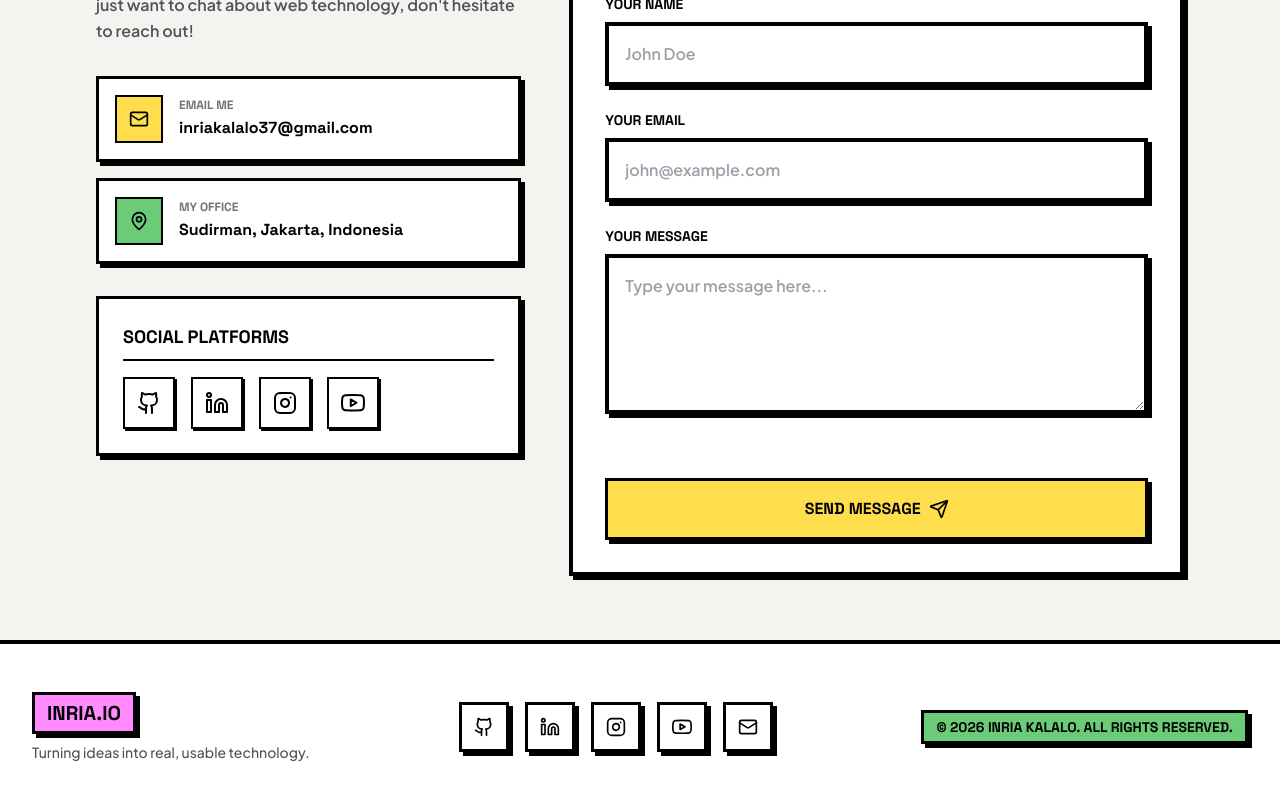
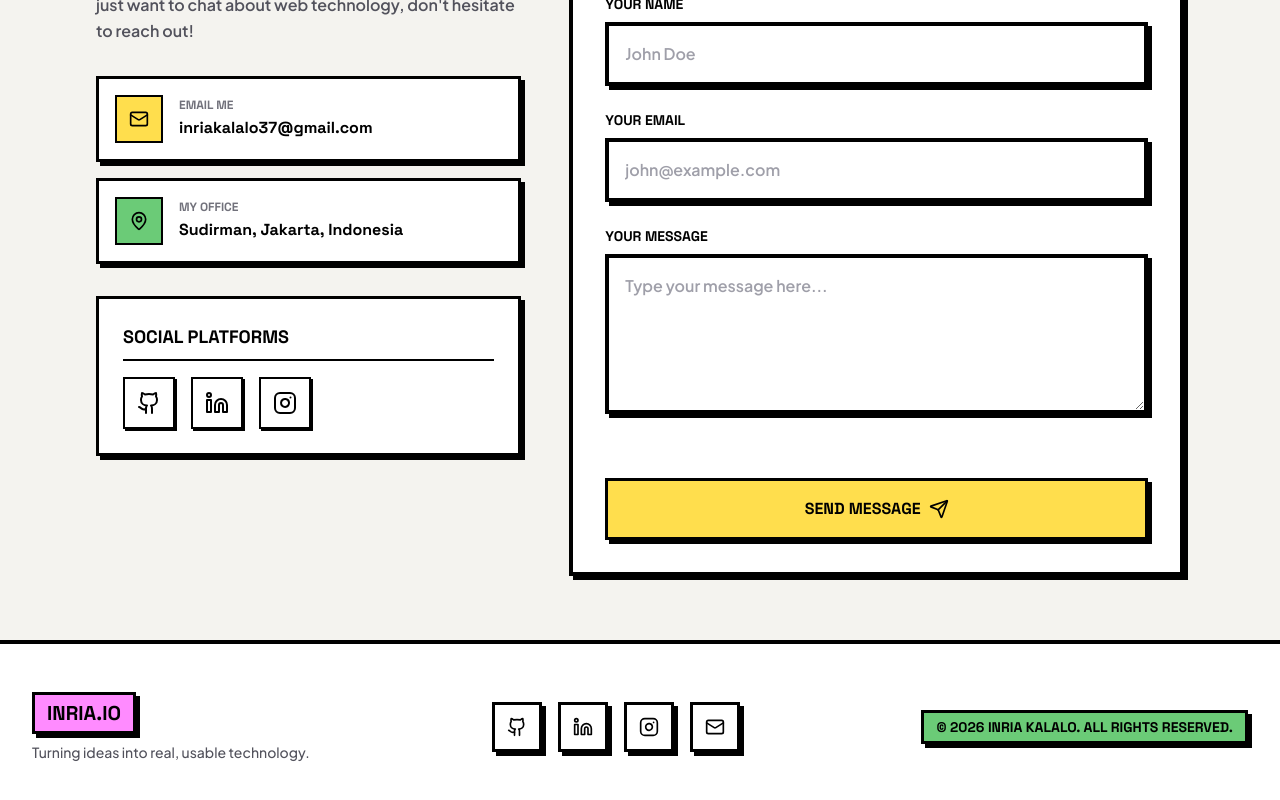
Before and after one commit to Inria-io/InriaWebsitePortofolio, a Next.js app: page /contact in a window 1280 px wide. Shown: the part 356-1156 px from the top of the page. Built offline with nearby package versions, Linux system fonts and the light colour scheme.

Commit message:
remove youtube social links

```diff
--- a/app/(main)/contact/page.tsx
+++ b/app/(main)/contact/page.tsx
@@ -2,7 +2,7 @@
 
 import React from "react";
 import { MessageSquareCode, Mail, MapPin } from "lucide-react";
-import { GithubIcon as Github, LinkedinIcon as Linkedin, InstagramIcon as Instagram, YoutubeIcon as Youtube } from "@/components/ui/icons";
+import { GithubIcon as Github, LinkedinIcon as Linkedin, InstagramIcon as Instagram } from "@/components/ui/icons";
 import Link from "next/link";
 import { Card } from "@/components/ui/card";
 import { ContactForm } from "@/components/sections/contact-form";
@@ -29,7 +29,6 @@ export default function ContactPage() {
     { name: "Github", href: "https://github.com/Inria-io", icon: <Github className="w-6 h-6" />, color: "hover:bg-neo-yellow" },
     { name: "LinkedIn", href: "https://www.linkedin.com/in/inriaaltjekalalo/", icon: <Linkedin className="w-6 h-6" />, color: "hover:bg-neo-blue" },
     { name: "Instagram", href: "https://www.instagram.com/inriakalalo?igsh=MTMwaHpwazB5dHp5cA%3D%3D&utm_source=qr", icon: <Instagram className="w-6 h-6 text-black dark:text-white dark:hover:text-black" />, color: "hover:bg-neo-pink" },
-    { name: "YouTube", href: "https://www.youtube.com/@inriakalalo", icon: <Youtube className="w-6 h-6 text-black dark:text-white dark:hover:text-black" />, color: "hover:bg-neo-orange" },
   ];
 
   return (
--- a/components/layout/footer.tsx
+++ b/components/layout/footer.tsx
@@ -1,7 +1,7 @@
 import React from "react";
 import Link from "next/link";
 import { Mail } from "lucide-react";
-import { GithubIcon as Github, LinkedinIcon as Linkedin, InstagramIcon as Instagram, YoutubeIcon as Youtube } from "@/components/ui/icons";
+import { GithubIcon as Github, LinkedinIcon as Linkedin, InstagramIcon as Instagram } from "@/components/ui/icons";
 
 export function Footer() {
   const currentYear = new Date().getFullYear();
@@ -10,7 +10,6 @@ export function Footer() {
     { name: "Github", icon: <Github className="w-5 h-5" />, href: "https://github.com/Inria-io" },
     { name: "LinkedIn", icon: <Linkedin className="w-5 h-5" />, href: "https://www.linkedin.com/in/inriaaltjekalalo/" },
     { name: "Instagram", icon: <Instagram className="w-5 h-5" />, href: "https://www.instagram.com/inriakalalo?igsh=MTMwaHpwazB5dHp5cA%3D%3D&utm_source=qr" },
-    { name: "YouTube", icon: <Youtube className="w-5 h-5" />, href: "https://www.youtube.com/@inriakalalo" },
     { name: "Email", icon: <Mail className="w-5 h-5" />, href: "mailto:inriakalalo37@gmail.com" },
   ];
 
```
